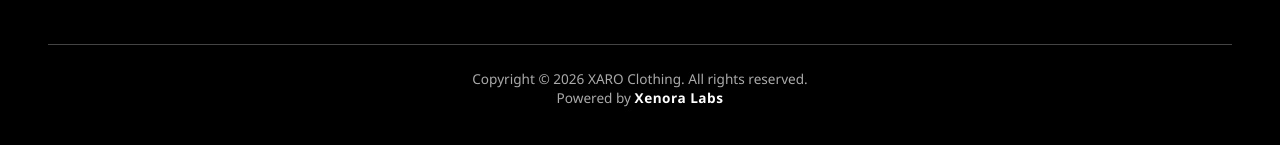
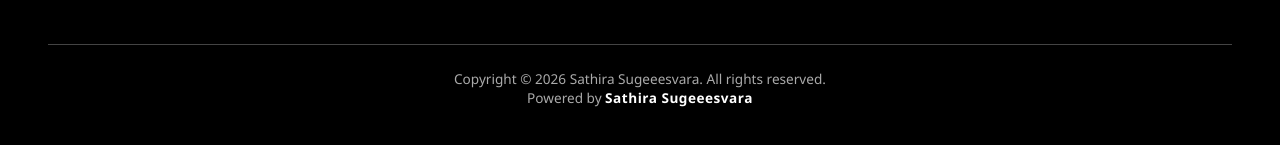
Before and after one commit to Sathirasugeesvara/xaro-clothing, a React (Vite) app: page /#/ in a window 1280 px wide. Shown: the part 1596-1741 px from the top of the page. Built offline with nearby package versions, Linux system fonts and the light colour scheme.

Commit message:
Update footer copyright and branding

```diff
--- a/src/components/Footer.tsx
+++ b/src/components/Footer.tsx
@@ -64,16 +64,16 @@ const Footer: React.FC = () => {
 
     <div className="footer-bottom">
   <p>
-    Copyright © 2026 XARO Clothing. All rights reserved.
+    Copyright © 2026 Sathira Sugeeesvara. All rights reserved.
     <br />
     Powered by {" "}
     <a
-      href="https://xenoralabs.vercel.app"
+      href="https://sathirasugeesvara.github.io"
       target="_blank"
       rel="noopener noreferrer"
       className="brand-link"
     >
-       Xenora Labs
+       Sathira Sugeeesvara
     </a>
   </p>
 </div>
```
